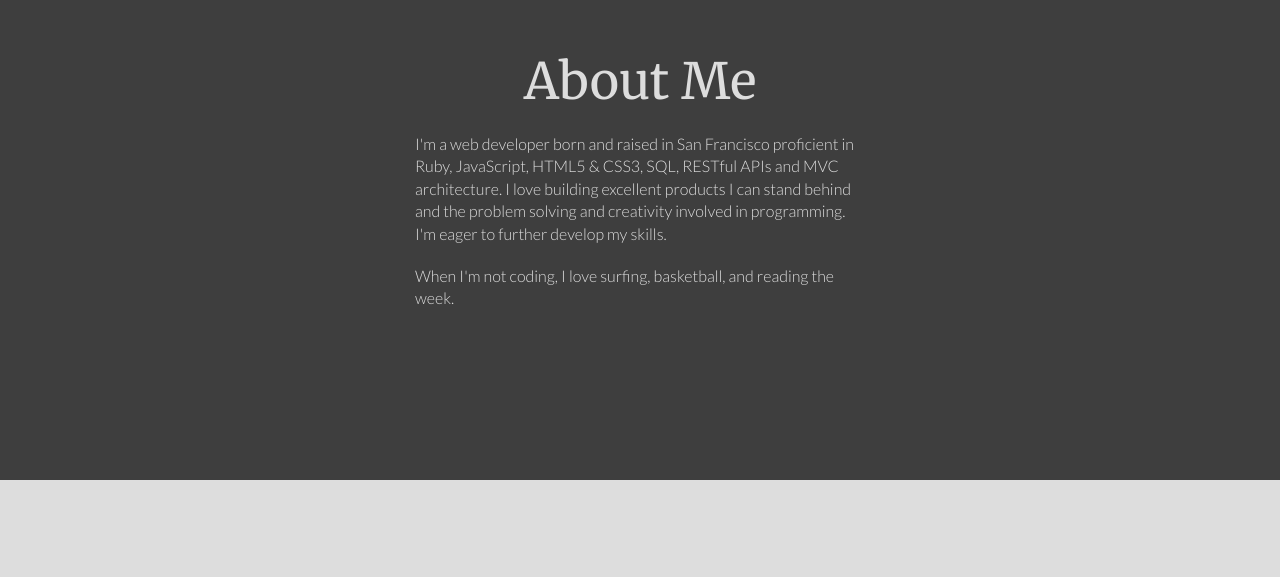
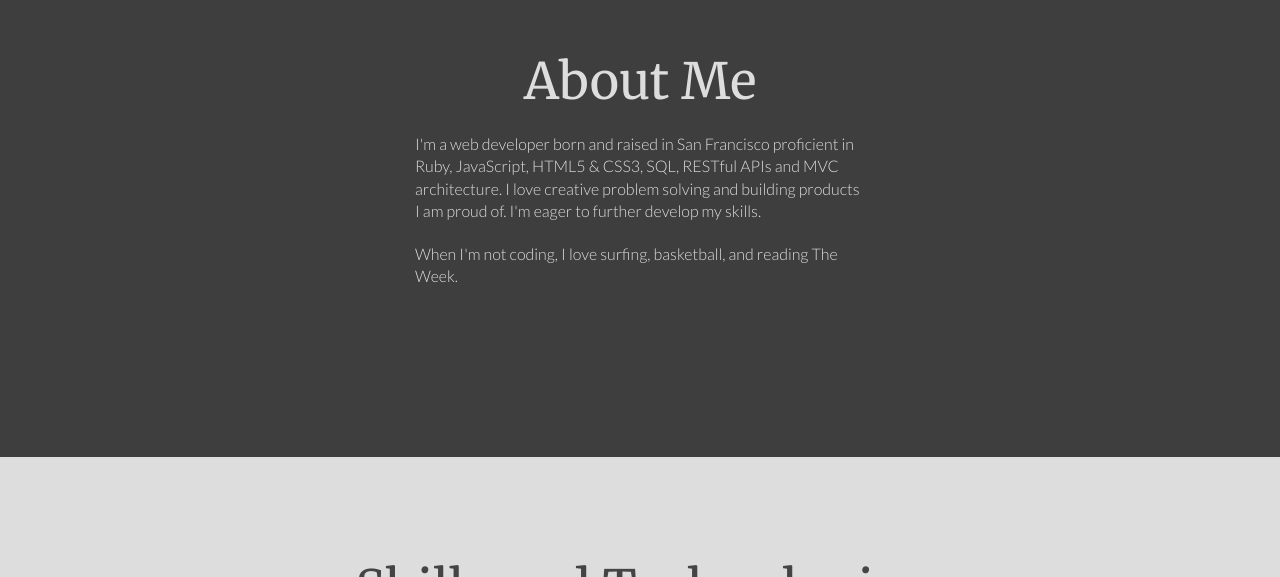
Before and after one commit to tevydavid/tevydavid.github.io, a plain HTML site: page index.html in a window 1280 px wide. Shown: the part 900-1477 px from the top of the page. Drawn offline with Linux system fonts and the light colour scheme; files whose address does not match are found by name; a web font is replaced by a local one.

Commit message:
creative problem solving

```diff
--- a/index.html
+++ b/index.html
@@ -31,12 +31,11 @@
       <h1>About Me</h1>
       <p>
         I'm a web developer born and raised in San Francisco proficient in Ruby, JavaScript,
-        HTML5 & CSS3, SQL, RESTful APIs and MVC architecture. I love building excellent products
-        I can stand behind and the problem solving and creativity involved in programming.
-        I'm eager to further develop my skills.
+        HTML5 & CSS3, SQL, RESTful APIs and MVC architecture. I love creative problem
+        solving and building products I am proud of. I'm eager to further develop my skills.
       </p>
       <p>
-        When I'm not coding, I love surfing, basketball, and reading the week.
+        When I'm not coding, I love surfing, basketball, and reading The Week.
       </p>
     </section>
     <section id="skills" class="group">
```
